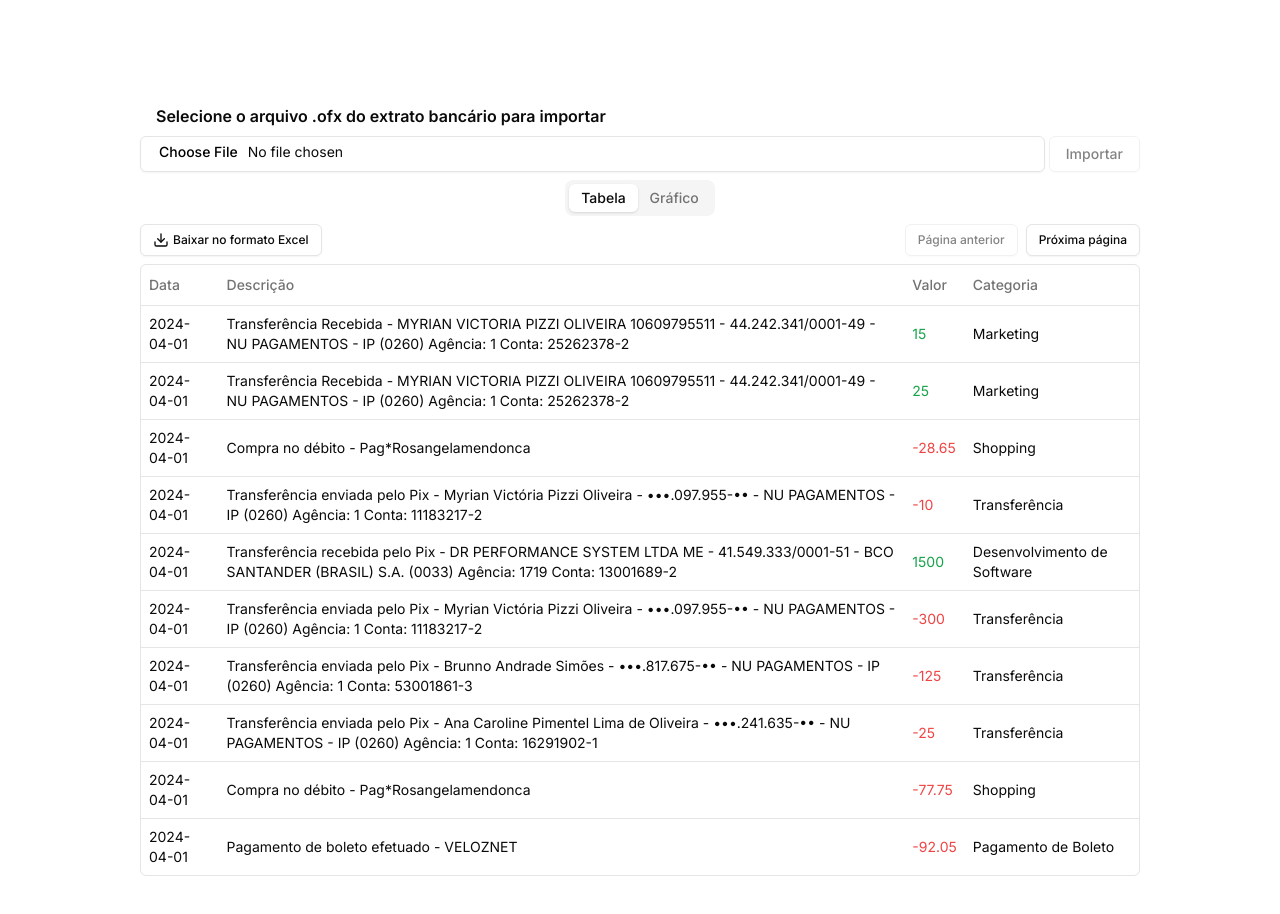
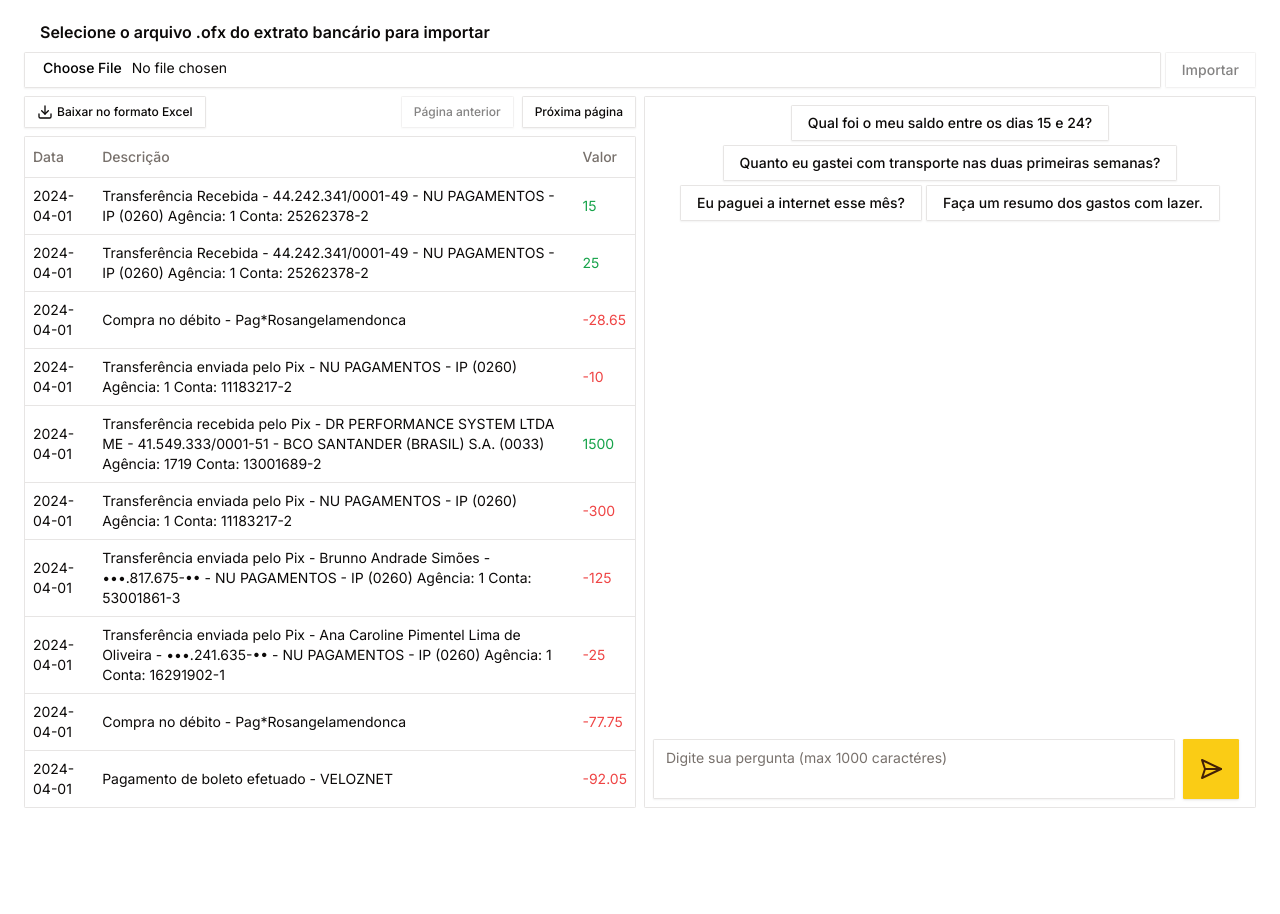
Before and after one commit to pimentellima/resumidor-ofx, a Next.js app: page / in a window 1280 px wide. Shown: the top 914 px of the page. After the commit the page ends 808 px from the top, so only its background shows below. Built offline with nearby package versions, Linux system fonts and the light colour scheme.

Commit message:
Refactor statement handling and improve UI components

```diff
--- a/src/app/globals.css
+++ b/src/app/globals.css
@@ -5,64 +5,57 @@
 @layer base {
     :root {
         --background: 0 0% 100%;
-      --foreground: 0 0% 3.9%;
-
+        --foreground: 20 14.3% 4.1%;
         --card: 0 0% 100%;
-      --card-foreground: 0 0% 3.9%;
-
+        --card-foreground: 20 14.3% 4.1%;
         --popover: 0 0% 100%;
-      --popover-foreground: 0 0% 3.9%;
-
-      --primary: 0 0% 9%;
-      --primary-foreground: 0 0% 98%;
-
-      --secondary: 0 0% 96.1%;
-      --secondary-foreground: 0 0% 9%;
-
-      --muted: 0 0% 96.1%;
-      --muted-foreground: 0 0% 45.1%;
-
-      --accent: 0 0% 96.1%;
-      --accent-foreground: 0 0% 9%;
-
+        --popover-foreground: 20 14.3% 4.1%;
+        --primary: 47.9 95.8% 53.1%;
+        --primary-foreground: 26 83.3% 14.1%;
+        --secondary: 60 4.8% 95.9%;
+        --secondary-foreground: 24 9.8% 10%;
+        --muted: 60 4.8% 95.9%;
+        --muted-foreground: 25 5.3% 44.7%;
+        --accent: 60 4.8% 95.9%;
+        --accent-foreground: 24 9.8% 10%;
         --destructive: 0 84.2% 60.2%;
-      --destructive-foreground: 0 0% 98%;
-
-      --border: 0 0% 89.8%;
-      --input: 0 0% 89.8%;
-      --ring: 0 0% 3.9%;
-
-      --radius: 0.5rem;
+        --destructive-foreground: 60 9.1% 97.8%;
+        --border: 20 5.9% 90%;
+        --input: 20 5.9% 90%;
+        --ring: 20 14.3% 4.1%;
+        --radius: 0.2rem;
+        --chart-1: 12 76% 61%;
+        --chart-2: 173 58% 39%;
+        --chart-3: 197 37% 24%;
+        --chart-4: 43 74% 66%;
+        --chart-5: 27 87% 67%;
     }
 
     .dark {
-      --background: 0 0% 3.9%;
-      --foreground: 0 0% 98%;
-
-      --card: 0 0% 3.9%;
-      --card-foreground: 0 0% 98%;
-
-      --popover: 0 0% 3.9%;
-      --popover-foreground: 0 0% 98%;
-
-      --primary: 0 0% 98%;
-      --primary-foreground: 0 0% 9%;
-
-      --secondary: 0 0% 14.9%;
-      --secondary-foreground: 0 0% 98%;
-
-      --muted: 0 0% 14.9%;
-      --muted-foreground: 0 0% 63.9%;
-
-      --accent: 0 0% 14.9%;
-      --accent-foreground: 0 0% 98%;
-
+        --background: 20 14.3% 4.1%;
+        --foreground: 60 9.1% 97.8%;
+        --card: 20 14.3% 4.1%;
+        --card-foreground: 60 9.1% 97.8%;
+        --popover: 20 14.3% 4.1%;
+        --popover-foreground: 60 9.1% 97.8%;
+        --primary: 47.9 95.8% 53.1%;
+        --primary-foreground: 26 83.3% 14.1%;
+        --secondary: 12 6.5% 15.1%;
+        --secondary-foreground: 60 9.1% 97.8%;
+        --muted: 12 6.5% 15.1%;
+        --muted-foreground: 24 5.4% 63.9%;
+        --accent: 12 6.5% 15.1%;
+        --accent-foreground: 60 9.1% 97.8%;
         --destructive: 0 62.8% 30.6%;
-      --destructive-foreground: 0 0% 98%;
-
-      --border: 0 0% 14.9%;
-      --input: 0 0% 14.9%;
-      --ring: 0 0% 83.1%;
+        --destructive-foreground: 60 9.1% 97.8%;
+        --border: 12 6.5% 15.1%;
+        --input: 12 6.5% 15.1%;
+        --ring: 35.5 91.7% 32.9%;
+        --chart-1: 220 70% 50%;
+        --chart-2: 160 60% 45%;
+        --chart-3: 30 80% 55%;
+        --chart-4: 280 65% 60%;
+        --chart-5: 340 75% 55%;
     }
 }
 
--- a/src/app/page.tsx
+++ b/src/app/page.tsx
@@ -1,9 +1,9 @@
-import StatementsTabs from './statements-tabs'
+import StatementView from './statement-view'
 
 export default function Home() {
     return (
-        <main className="flex min-h-screen flex-col items-center justify-between p-24">
-            <StatementsTabs />
+        <main>
+            <StatementView />
         </main>
     )
 }
--- a/src/app/statements-tabs.tsx
+++ b/src/app/statement-view.tsx
@@ -1,16 +1,15 @@
 'use client'
 import { Button } from '@/components/ui/button'
 import { Input } from '@/components/ui/input'
-import { Tabs, TabsContent, TabsList, TabsTrigger } from '@/components/ui/tabs'
+import { Textarea } from '@/components/ui/textarea'
 import { useToast } from '@/components/ui/use-toast'
 import { Statement } from '@/lib/types'
 import { Label } from '@radix-ui/react-label'
-import { Loader } from 'lucide-react'
+import { Loader, SendHorizonal } from 'lucide-react'
 import { Ofx } from 'ofx-data-extractor'
 import type { STRTTRN } from 'ofx-data-extractor/dist/@types/ofx'
 import { ChangeEvent, useState } from 'react'
 import { getCategories } from './actions'
-import { Chart } from './chart'
 import StatementsTable from './statements-table'
 
 const testStatements = [
@@ -20,9 +19,8 @@ const testStatements = [
         balance_amount: 173.62,
         date: '2024-04-01',
         description:
-            'Transferência Recebida - MYRIAN VICTORIA PIZZI OLIVEIRA 10609795511 - 44.242.341/0001-49 - NU PAGAMENTOS - IP (0260) Agência: 1 Conta: 25262378-2',
+            'Transferência Recebida - 44.242.341/0001-49 - NU PAGAMENTOS - IP (0260) Agência: 1 Conta: 25262378-2',
         fit_id: '660abf24-b085-41fe-91dc-49fc7df6fc5f',
-        category: 'Marketing',
     },
     {
         bank_id: '0260',
@@ -30,9 +28,8 @@ const testStatements = [
         balance_amount: 173.62,
         date: '2024-04-01',
         description:
-            'Transferência Recebida - MYRIAN VICTORIA PIZZI OLIVEIRA 10609795511 - 44.242.341/0001-49 - NU PAGAMENTOS - IP (0260) Agência: 1 Conta: 25262378-2',
+            'Transferência Recebida - 44.242.341/0001-49 - NU PAGAMENTOS - IP (0260) Agência: 1 Conta: 25262378-2',
         fit_id: '660abfe3-32a1-412c-819f-72f26d19f472',
-        category: 'Marketing',
     },
     {
         bank_id: '0260',
@@ -41,7 +38,6 @@ const testStatements = [
         date: '2024-04-01',
         description: 'Compra no débito - Pag*Rosangelamendonca',
         fit_id: '660ac10b-cb63-4992-b2e2-a2a5dff8988c',
-        category: 'Shopping',
     },
     {
         bank_id: '0260',
@@ -49,9 +45,8 @@ const testStatements = [
         balance_amount: 173.62,
         date: '2024-04-01',
         description:
-            'Transferência enviada pelo Pix - Myrian Victória Pizzi Oliveira - •••.097.955-•• - NU PAGAMENTOS - IP (0260) Agência: 1 Conta: 11183217-2',
+            'Transferência enviada pelo Pix - NU PAGAMENTOS - IP (0260) Agência: 1 Conta: 11183217-2',
         fit_id: '660ac122-7afb-4d82-91ae-9fc15394e5aa',
-        category: 'Transferência',
     },
     {
         bank_id: '0260',
@@ -61,7 +56,6 @@ const testStatements = [
         description:
             'Transferência recebida pelo Pix - DR PERFORMANCE SYSTEM LTDA ME - 41.549.333/0001-51 - BCO SANTANDER (BRASIL) S.A. (0033) Agência: 1719 Conta: 13001689-2',
         fit_id: '660b0527-081d-44f1-84b4-457828b29e38',
-        category: 'Desenvolvimento de Software',
     },
     {
         bank_id: '0260',
@@ -69,9 +63,8 @@ const testStatements = [
         balance_amount: 173.62,
         date: '2024-04-01',
         description:
-            'Transferência enviada pelo Pix - Myrian Victória Pizzi Oliveira - •••.097.955-•• - NU PAGAMENTOS - IP (0260) Agência: 1 Conta: 11183217-2',
+            'Transferência enviada pelo Pix - NU PAGAMENTOS - IP (0260) Agência: 1 Conta: 11183217-2',
         fit_id: '660b05e9-42eb-4446-a0d5-a4b1cf42dbe8',
-        category: 'Transferência',
     },
     {
         bank_id: '0260',
@@ -81,7 +74,6 @@ const testStatements = [
         description:
             'Transferência enviada pelo Pix - Brunno Andrade Simões - •••.817.675-•• - NU PAGAMENTOS - IP (0260) Agência: 1 Conta: 53001861-3',
         fit_id: '660b0607-630d-4927-a48a-c9d04f390934',
-        category: 'Transferência',
     },
     {
         bank_id: '0260',
@@ -91,7 +83,6 @@ const testStatements = [
         description:
             'Transferência enviada pelo Pix - Ana Caroline Pimentel Lima de Oliveira - •••.241.635-•• - NU PAGAMENTOS - IP (0260) Agência: 1 Conta: 16291902-1',
         fit_id: '660b068b-d4a8-42e4-a8d3-9879c6881fcb',
-        category: 'Transferência',
     },
     {
         bank_id: '0260',
@@ -100,7 +91,6 @@ const testStatements = [
         date: '2024-04-01',
         description: 'Compra no débito - Pag*Rosangelamendonca',
         fit_id: '660b0a8e-7ed1-49e2-994f-de2a57665dea',
-        category: 'Shopping',
     },
     {
         bank_id: '0260',
@@ -109,7 +99,6 @@ const testStatements = [
         date: '2024-04-01',
         description: 'Pagamento de boleto efetuado - VELOZNET',
         fit_id: '660b1398-621a-4276-b566-d7d64964ae81',
-        category: 'Pagamento de Boleto',
     },
     {
         bank_id: '0260',
@@ -118,7 +107,6 @@ const testStatements = [
         date: '2024-04-01',
         description: 'Pagamento de boleto efetuado - DESO SERGIPE',
         fit_id: '660b1436-94bb-4068-93f0-950bdadc3534',
-        category: 'Pagamento de Boleto',
     },
     {
         bank_id: '0260',
@@ -128,7 +116,6 @@ const testStatements = [
         description:
             'Transferência enviada pelo Pix - ENERGISA - 13.017.462/0001-63 - Banco Citibank S.A. Agência: 1 Conta: 8627406-6',
         fit_id: '660b144e-6e2f-4c3d-8825-5e2c5eef2b16',
-        category: 'Serviços Públicos',
     },
     {
         bank_id: '0260',
@@ -138,7 +125,6 @@ const testStatements = [
         description:
             'Transferência enviada pelo Pix - AGROBARRA COMERCIO PRODUTOS VETERIN - 06.813.859/0001-04 - Banco do Estado de Sergipe S.A. (0047) Agência: 63 Conta: 3100185-6',
         fit_id: '660b152b-5cb6-4ed0-bde9-c8562056429c',
-        category: 'Saúde e Bem-Estar',
     },
     {
         bank_id: '0260',
@@ -146,9 +132,8 @@ const testStatements = [
         balance_amount: 173.62,
         date: '2024-04-01',
         description:
-            'Transferência enviada pelo Pix - Myrian Victória Pizzi Oliveira - •••.097.955-•• - NU PAGAMENTOS - IP (0260) Agência: 1 Conta: 11183217-2',
+            'Transferência enviada pelo Pix - NU PAGAMENTOS - IP (0260) Agência: 1 Conta: 11183217-2',
         fit_id: '660b2448-5783-49b6-aaae-17c78004db01',
-        category: 'Transferência',
     },
     {
         bank_id: '0260',
@@ -157,7 +142,6 @@ const testStatements = [
         date: '2024-04-01',
         description: 'Compra no débito - C.S Sergipe',
         fit_id: '660b2bf6-09fb-4408-b3e1-4fbdf62e8dd2',
-        category: 'Shopping',
     },
     {
         bank_id: '0260',
@@ -167,7 +151,6 @@ const testStatements = [
         description:
             'Transferência enviada pelo Pix - Damarys Pizzi Oliveira - •••.384.525-•• - PICPAY (0380) Agência: 1 Conta: 51009352-3',
         fit_id: '660c25d9-6f07-496d-8979-d23c5c0c375a',
-        category: 'Transferência',
     },
     {
         bank_id: '0260',
@@ -176,7 +159,6 @@ const testStatements = [
         date: '2024-04-02',
         description: 'Compra no débito - Hiper Carnes',
         fit_id: '660c8ff8-3484-4463-8ee9-be92df5c545e',
-        category: 'Shopping',
     },
     {
         bank_id: '0260',
@@ -185,7 +167,6 @@ const testStatements = [
         date: '2024-04-02',
         description: 'Compra no débito - Pag*Raiadrogasilsa',
         fit_id: '660c92d1-929f-49e9-b5a6-d3e26cd0412d',
-        category: 'Shopping',
     },
     {
         bank_id: '0260',
@@ -194,7 +175,6 @@ const testStatements = [
         date: '2024-04-03',
         description: 'Compra no débito - Pag*Rosangelamendonca',
         fit_id: '660d5aa3-3019-4071-b381-9ea717bfb547',
-        category: 'Shopping',
     },
     {
         bank_id: '0260',
@@ -202,9 +182,8 @@ const testStatements = [
         balance_amount: 173.62,
         date: '2024-04-03',
         description:
-            'Transferência Recebida - MYRIAN VICTORIA PIZZI OLIVEIRA 10609795511 - 44.242.341/0001-49 - NU PAGAMENTOS - IP (0260) Agência: 1 Conta: 25262378-2',
+            'Transferência Recebida - 44.242.341/0001-49 - NU PAGAMENTOS - IP (0260) Agência: 1 Conta: 25262378-2',
         fit_id: '660d5aa4-7248-4617-8b07-3d87822ebc7b',
-        category: 'Marketing',
     },
     {
         bank_id: '0260',
@@ -213,7 +192,6 @@ const testStatements = [
         date: '2024-04-03',
         description: 'Compra no débito - Pag*Rosangelamendonca',
         fit_id: '660d6c29-1b5f-47a6-8125-1046b5b1eda9',
-        category: 'Shopping',
     },
     {
         bank_id: '0260',
@@ -221,9 +199,8 @@ const testStatements = [
         balance_amount: 173.62,
         date: '2024-04-03',
         description:
-            'Transferência enviada pelo Pix - Myrian Victória Pizzi Oliveira - •••.097.955-•• - NU PAGAMENTOS - IP (0260) Agência: 1 Conta: 11183217-2',
+            'Transferência enviada pelo Pix - NU PAGAMENTOS - IP (0260) Agência: 1 Conta: 11183217-2',
         fit_id: '660dbad5-72ff-41a4-91e4-8ca9aee070d2',
-        category: 'Transferência',
     },
     {
         bank_id: '0260',
@@ -232,7 +209,6 @@ const testStatements = [
         date: '2024-04-03',
         description: 'Compra no débito - C.S Sergipe',
         fit_id: '660dbebf-9781-4065-aa91-cc7884abb176',
-        category: 'Shopping',
     },
     {
         bank_id: '0260',
@@ -241,7 +217,6 @@ const testStatements = [
         date: '2024-04-03',
         description: 'Compra no débito - Pag*Rosangelamendonca',
         fit_id: '660dbf8c-778f-4025-8757-d07165a424dd',
-        category: 'Shopping',
     },
     {
         bank_id: '0260',
@@ -249,9 +224,8 @@ const testStatements = [
         balance_amount: 173.62,
         date: '2024-04-04',
         description:
-            'Transferência enviada pelo Pix - Myrian Victória Pizzi Oliveira - •••.097.955-•• - NU PAGAMENTOS - IP (0260) Agência: 1 Conta: 11183217-2',
+            'Transferência enviada pelo Pix - NU PAGAMENTOS - IP (0260) Agência: 1 Conta: 11183217-2',
         fit_id: '660ebe9e-3775-436c-98d7-5a5546b5c999',
-        category: 'Transferência',
     },
     {
         bank_id: '0260',
@@ -260,7 +234,6 @@ const testStatements = [
         date: '2024-04-04',
         description: 'Compra no débito via NuPay - Uber',
         fit_id: '660ec410-a125-46de-a2fd-a52362b5bf11',
-        category: 'Transporte',
     },
     {
         bank_id: '0260',
@@ -269,7 +242,6 @@ const testStatements = [
         date: '2024-04-04',
         description: 'Compra no débito via NuPay - Uber',
         fit_id: '660ecc1e-bb6f-4101-b50d-de89bf05d6c8',
-        category: 'Transporte',
     },
     {
         bank_id: '0260',
@@ -278,7 +250,6 @@ const testStatements = [
         date: '2024-04-04',
         description: 'Compra no débito via NuPay - Uber',
         fit_id: '660ed338-fd6d-4af1-9bf2-ef9cfea3b96d',
-        category: 'Transporte',
     },
     {
         bank_id: '0260',
@@ -286,9 +257,8 @@ const testStatements = [
         balance_amount: 173.62,
         date: '2024-04-04',
         description:
-            'Transferência enviada pelo Pix - Myrian Victória Pizzi Oliveira - •••.097.955-•• - NU PAGAMENTOS - IP (0260) Agência: 1 Conta: 11183217-2',
+            'Transferência enviada pelo Pix - NU PAGAMENTOS - IP (0260) Agência: 1 Conta: 11183217-2',
         fit_id: '660ed9fc-ef27-400b-9b50-8ae4d616a249',
-        category: 'Transferência',
     },
     {
         bank_id: '0260',
@@ -296,9 +266,8 @@ const testStatements = [
         balance_amount: 173.62,
         date: '2024-04-04',
         description:
-            'Transferência enviada pelo Pix - Myrian Victória Pizzi Oliveira - •••.097.955-•• - NU PAGAMENTOS - IP (0260) Agência: 1 Conta: 11183217-2',
+            'Transferência enviada pelo Pix - NU PAGAMENTOS - IP (0260) Agência: 1 Conta: 11183217-2',
         fit_id: '660edd0c-a172-4e3e-a18b-8626f268986d',
-        category: 'Transferência',
     },
     {
         bank_id: '0260',
@@ -307,7 +276,6 @@ const testStatements = [
         date: '2024-04-04',
         description: 'Compra no débito - Supermix',
         fit_id: '660f2380-4559-4659-88c2-9e9c390e9ea8',
-        category: 'Shopping',
     },
     {
         bank_id: '0260',
@@ -315,9 +283,8 @@ const testStatements = [
         balance_amount: 173.62,
         date: '2024-04-05',
         description:
-            'Transferência enviada pelo Pix - Myrian Victória Pizzi Oliveira - •••.097.955-•• - NU PAGAMENTOS - IP (0260) Agência: 1 Conta: 11183217-2',
+            'Transferência enviada pelo Pix - NU PAGAMENTOS - IP (0260) Agência: 1 Conta: 11183217-2',
         fit_id: '660f6ddb-7a5e-48e3-9be3-75a365397002',
-        category: 'Transferência',
     },
     {
         bank_id: '0260',
@@ -325,9 +292,8 @@ const testStatements = [
         balance_amount: 173.62,
         date: '2024-04-05',
         description:
-            'Transferência Recebida - MYRIAN VICTORIA PIZZI OLIVEIRA 10609795511 - 44.242.341/0001-49 - NU PAGAMENTOS - IP (0260) Agência: 1 Conta: 25262378-2',
+            'Transferência Recebida - 44.242.341/0001-49 - NU PAGAMENTOS - IP (0260) Agência: 1 Conta: 25262378-2',
         fit_id: '661002f3-2432-49d4-be94-d2db0cb1ed9d',
-        category: 'Marketing',
     },
     {
         bank_id: '0260',
@@ -336,7 +302,6 @@ const testStatements = [
         date: '2024-04-05',
         description: 'Compra no débito - Pag*Rosangelamendonca',
         fit_id: '6610046e-162b-42dc-9648-3030e9ff3c60',
-        category: 'Shopping',
     },
     {
         bank_id: '0260',
@@ -344,9 +309,8 @@ const testStatements = [
         balance_amount: 173.62,
         date: '2024-04-05',
         description:
-            'Transferência enviada pelo Pix - Myrian Victória Pizzi Oliveira - •••.097.955-•• - NU PAGAMENTOS - IP (0260) Agência: 1 Conta: 11183217-2',
+            'Transferência enviada pelo Pix - NU PAGAMENTOS - IP (0260) Agência: 1 Conta: 11183217-2',
         fit_id: '66100d04-0eaf-4192-b353-486c44848fc4',
-        category: 'Transferência',
     },
     {
         bank_id: '0260',
@@ -355,7 +319,6 @@ const testStatements = [
         date: '2024-04-05',
         description: 'Compra no débito - C.S Sergipe',
         fit_id: '66106250-ae90-49e4-bb2e-f4a52d0e47d9',
-        category: 'Shopping',
     },
     {
         bank_id: '0260',
@@ -365,7 +328,6 @@ const testStatements = [
         description:
             'Transferência recebida pelo Pix - REPRESENTACAO C O LTDA - 09.527.977/0001-36 - BCO DO BRASIL S.A. (0001) Agência: 4495 Conta: 9119-7',
         fit_id: '66119540-9540-487f-a19b-25117d3cc9da',
-        category: 'Alimentação',
     },
     {
         bank_id: '0260',
@@ -375,7 +337,6 @@ const testStatements = [
         description:
             'Transferência enviada pelo Pix - 99 TECNOLOGIA LTDA - 18.033.552/0001-61 - ADYEN DO BRASIL IP LTDA. Agência: 1 Conta: 100000015-8',
         fit_id: '66119664-f53d-4bdd-88a4-d18eea8e4e44',
-        category: 'Serviços',
     },
     {
         bank_id: '0260',
@@ -384,7 +345,6 @@ const testStatements = [
         date: '2024-04-06',
         description: 'Compra no débito - Pag*Rosangelamendonca',
         fit_id: '66119cdc-764e-48fd-b115-0f75d45af828',
-        category: 'Shopping',
     },
     {
         bank_id: '0260',
@@ -393,13 +353,11 @@ const testStatements = [
         date: '2024-04-06',
         description: 'Compra no débito - Supermix',
         fit_id: '6611c7d4-441a-4b01-aee7-cbe089dd742a',
-        category: 'Shopping',
     },
 ]
 
-export default function StatementsTabs() {
+export default function StatementView() {
     const [file, setFile] = useState<File | null>(null)
-    const [tab, setTab] = useState<'table' | 'chart' | undefined>('table')
     const [statements, setStatements] = useState<Statement[] | undefined>(
         testStatements
     )
@@ -457,12 +415,10 @@ export default function StatementsTabs() {
             }
             if (statementsWithCategories.results) {
                 setStatements(statementsWithCategories.results)
-                setTab('table')
             }
         } catch {
             setStatements([])
             setLoading(false)
-            setTab(undefined)
             toast({
                 title: 'Erro ao importar arquivo',
             })
@@ -471,15 +427,10 @@ export default function StatementsTabs() {
         }
     }
     return (
-        <div className="w-[1000px]">
-            <div>
+        <div className="h-screen flex flex-col py-3 px-6">
             <div className="flex flex-col mb-2">
-                    <Label
-                        htmlFor="file"
-                        className="mt-2 font-semibold mb-2 pl-4"
-                    >
-                        Selecione o arquivo .ofx do extrato bancário para
-                        importar
+                <Label htmlFor="file" className="mt-2 font-semibold mb-2 pl-4">
+                    Selecione o arquivo .ofx do extrato bancário para importar
                 </Label>
                 <div className="flex gap-1">
                     <Input
@@ -504,35 +455,45 @@ export default function StatementsTabs() {
                     </Button>
                 </div>
             </div>
-                {!!statements && (
-                    <Tabs value={tab}>
-                        <div className="flex justify-center">
-                            <TabsList>
-                                <TabsTrigger
-                                    onClick={() => setTab('table')}
-                                    value="table"
-                                >
-                                    Tabela
-                                </TabsTrigger>
-                                <TabsTrigger
-                                    onClick={() => setTab('chart')}
-                                    value="chart"
-                                >
-                                    Gráfico
-                                </TabsTrigger>
-                            </TabsList>
-                        </div>
-                        <TabsContent value="table">
-                            <StatementsTable
-                                statements={statements as Statement[]}
-                            />
-                        </TabsContent>
-                        <TabsContent value="chart">
-                            <Chart statements={statements as Statement[]} />
-                        </TabsContent>
-                    </Tabs>
-                )}
+            <div className="grid grid-cols-2 gap-2 h-full">
+                <StatementsTable statements={statements as Statement[]} />
+                <Chat />
             </div>
         </div>
     )
 }
+
+function Chat() {
+    return (
+        <div className="border rounded-md flex flex-col justify-between p-2">
+            <div className="h-full">
+                <EmptyChat />
+            </div>
+            <div className="flex justify-center items-center">
+                <Textarea
+                    placeholder="Digite sua pergunta (max 1000 caractéres)"
+                    maxLength={1000}
+                    className="bg-white resize-none"
+                />
+                <Button size={'icon'} className="mx-2 h-full w-16">
+                    <SendHorizonal className="h-10 text-primary-foreground" />
+                </Button>
+            </div>
+        </div>
+    )
+}
+
+function EmptyChat() {
+    return (
+        <div className="flex justify-center flex-wrap gap-1">
+            <QuestionButton question="Qual foi o meu saldo entre os dias 15 e 24?" />
+            <QuestionButton question="Quanto eu gastei com transporte nas duas primeiras semanas?" />
+            <QuestionButton question="Eu paguei a internet esse mês?" />
+            <QuestionButton question="Faça um resumo dos gastos com lazer." />
+        </div>
+    )
+}
+
+function QuestionButton({ question }: { question: string }) {
+    return <Button variant={'outline'}>{question}</Button>
+}
--- a/src/app/statements-table.tsx
+++ b/src/app/statements-table.tsx
@@ -22,9 +22,9 @@ import { Download } from 'lucide-react'
 export default function StatementsTable({
     statements,
 }: {
-    statements: (Statement & { category: string })[]
+    statements: Statement[]
 }) {
-    const columns: ColumnDef<Statement & { category: string }>[] = [
+    const columns: ColumnDef<Statement>[] = [
         {
             header: 'Data',
             accessorKey: 'date',
@@ -47,10 +47,6 @@ export default function StatementsTable({
                     {row.original.amount}
                 </p>
             ),
-        },
-        {
-            header: 'Categoria',
-            accessorKey: 'category',
         },
     ]
 
@@ -133,7 +129,7 @@ export default function StatementsTable({
                                     colSpan={columns.length}
                                     className="h-24 text-center"
                                 >
-                                    Sem resultados.
+                                    As informações do extrato aparecerão aqui.
                                 </TableCell>
                             </TableRow>
                         )}
--- /dev/null
+++ b/src/components/ui/textarea.tsx
@@ -0,0 +1,22 @@
+import * as React from "react"
+
+import { cn } from "@/lib/utils"
+
+const Textarea = React.forwardRef<
+  HTMLTextAreaElement,
+  React.ComponentProps<"textarea">
+>(({ className, ...props }, ref) => {
+  return (
+    <textarea
+      className={cn(
+        "flex min-h-[60px] w-full rounded-md border border-input bg-transparent px-3 py-2 text-base shadow-sm placeholder:text-muted-foreground focus-visible:outline-none focus-visible:ring-1 focus-visible:ring-ring disabled:cursor-not-allowed disabled:opacity-50 md:text-sm",
+        className
+      )}
+      ref={ref}
+      {...props}
+    />
+  )
+})
+Textarea.displayName = "Textarea"
+
+export { Textarea }
--- a/src/lib/types.ts
+++ b/src/lib/types.ts
@@ -6,5 +6,4 @@ export type Statement = {
     balance_amount: number
     fit_id: string
     transaction_id?: string
-    category: string
 }
```
Lines whose indentation alone changed are shown as unchanged.
